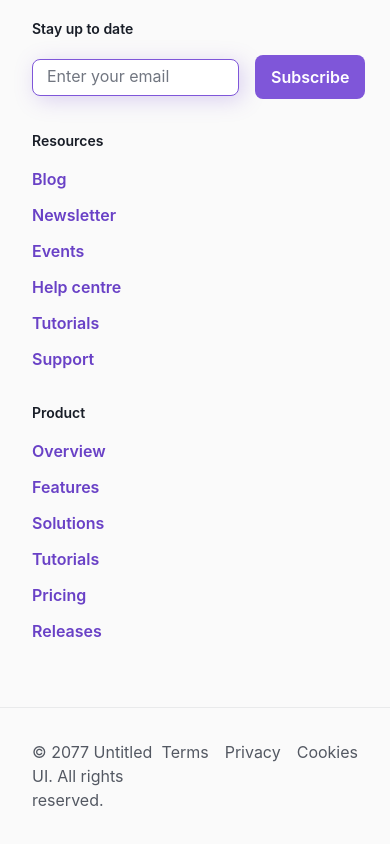
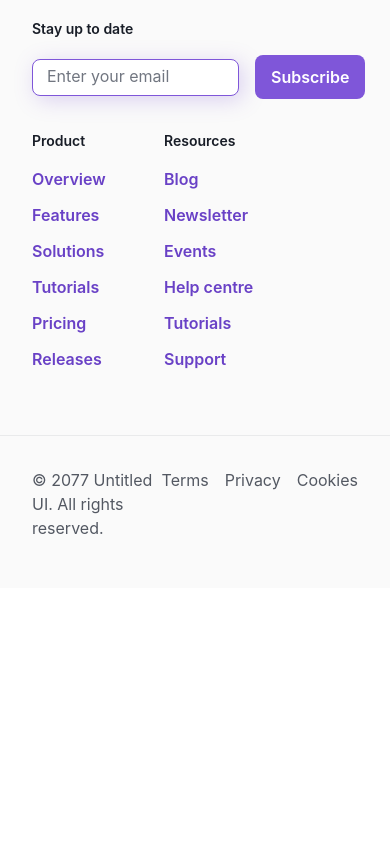
Before and after one commit to BabuCoder1998/css9-2, a plain HTML site: page index.html in a window 390 px wide. Shown: the part 8280-9124 px from the top of the page. After the commit the page ends 8868 px from the top, so only its background shows below. Drawn offline with Linux system fonts and the light colour scheme.

Commit message:
tablet-version done

```diff
--- a/index.html
+++ b/index.html
@@ -286,6 +286,7 @@
                     <span class="footer-para">Design amazing digital experiences that create more happy in the world.</span>
                 </div>
                 <div class="right-footer-container-box">
+                    <div class="right-footer-container-list-box">
                         <div class="footer-lists">
                             <span class="tiny-para">Product</span>
                             <div class="footer-lists-content">
@@ -307,6 +308,7 @@
                                 <a href="#" class="header-para-pink">Help centre</a>
                                 <a href="#" class="header-para-pink">Tutorials</a>
                                 <a href="#" class="header-para-pink">Support</a>
+                            </div>
                         </div>
                     </div>
                     <div class="send-us-email-container">
--- a/style.css
+++ b/style.css
@@ -758,6 +758,12 @@ footer {
     align-items: flex-start;
 }
 
+.right-footer-container-list-box {
+    gap: 32px;
+    display: flex;
+    max-width: 320px;
+}
+
 .footer-lists {
     display: flex;
     flex-direction: column;
@@ -770,6 +776,9 @@ footer {
     display: flex;
     flex-direction: column;
     gap: 12px;
+    max-width: 144px;
+    width: 100%;
+    min-width: 100px;
 }
 
 .send-us-email-container {
@@ -895,5 +904,10 @@ footer {
         flex-direction: column-reverse;
     }
 
+    .right-footer-container-list-box {
+        flex-direction: row;
+    }
 
 }
+
+/* tablet responsive ends here  */
```
Lines whose indentation alone changed are shown as unchanged.
